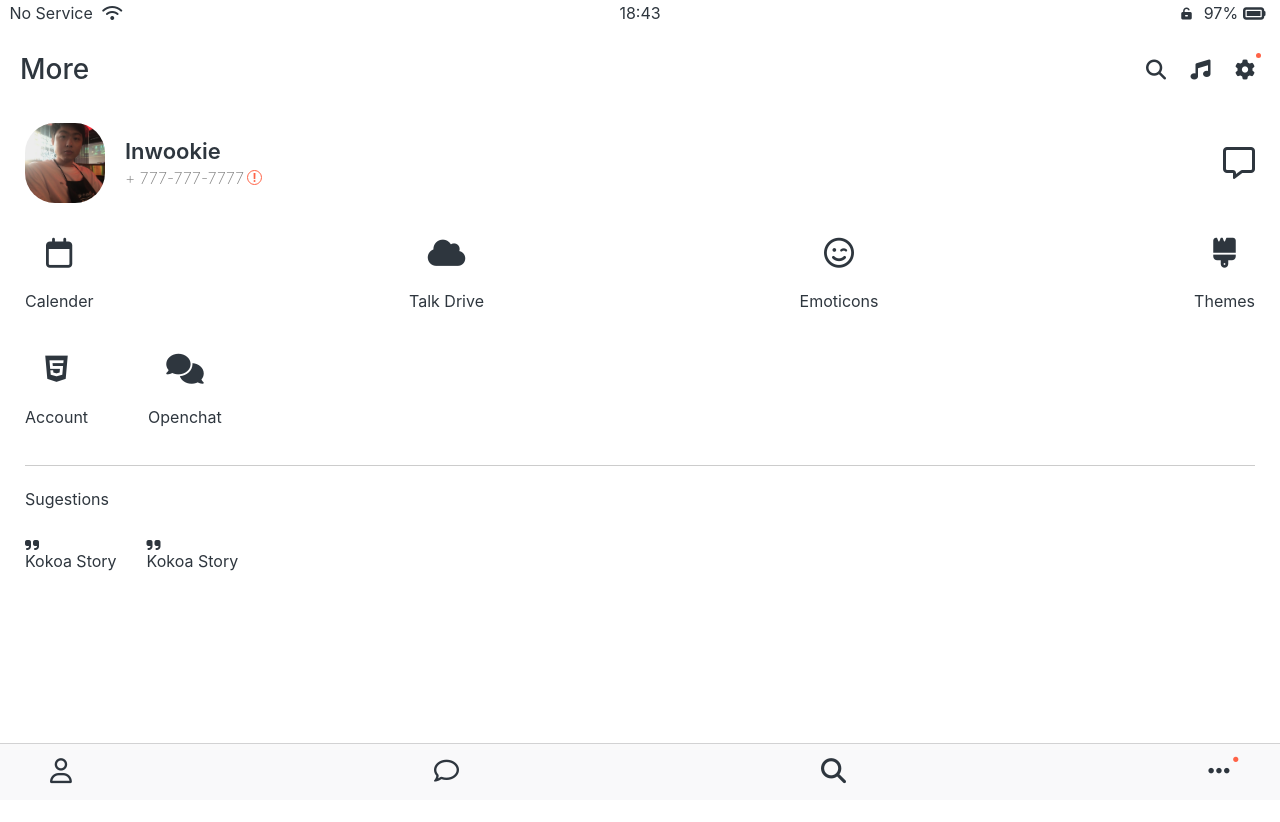
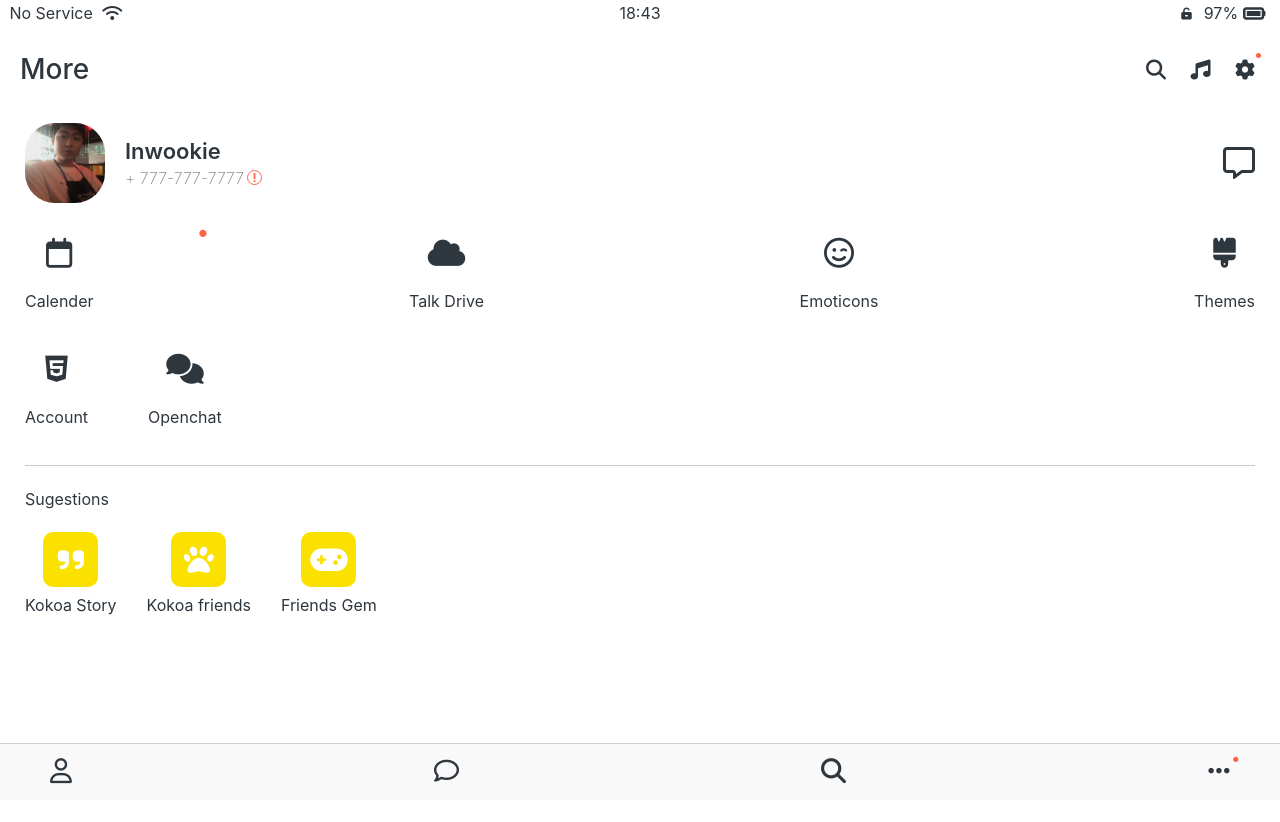
Before and after one commit to qikun1990/kakao-clone, a plain HTML site: page more.html in a window 1280 px wide. Drawn offline with Linux system fonts and the light colour scheme.

Commit message:
Updated more.css
Added more__red_dot

```diff
--- a/css/screens/more.css
+++ b/css/screens/more.css
@@ -14,6 +14,7 @@
 
 .more-suggestions__title {
   margin-bottom: 30px;
+  margin-bottom: 25px;
 }
 
 .more-suggestions__icons {
@@ -22,4 +23,33 @@
 
 .more-suggestions__icon {
   margin-right: 30px;
+  display: flex;
+  flex-direction: column;
+  align-items: center;
 }
+
+.more-suggestions__icon-image {
+  width: 55px;
+  height: 55px;
+  background-color: var(--yellow);
+  border-radius: 10px;
+  display: flex;
+  justify-content: center;
+  align-items: center;
+  margin-bottom: 10px;
+}
+
+.more-suggestions__icon-image i {
+  font-size: 30px;
+  color: white;
+}
+
+.more__red_dot {
+  color: tomato;
+  display: flex;
+  font-size: 120px;
+  position: absolute;
+  left: 195px;
+  top: 165px;
+  font-size: 55px;
+}
--- a/more.html
+++ b/more.html
@@ -60,6 +60,7 @@
         </div>
         <div class="icon-row__icon">
           <i class="fas fa-cloud"></i><span>Talk Drive</span>
+          <span class="more__red_dot">.</span>
         </div>
         <div class="icon-row__icon">
           <i class="far fa-smile-wink"></i><span>Emoticons</span>
@@ -87,9 +88,15 @@
           </div>
           <div class="more-suggestions__icon">
             <div class="more-suggestions__icon-image">
-              <i class="fas fa-quote-right"></i>
+              <i class="fas fa-paw"></i>
             </div>
-            <span class="more-suggestions__icon-text">Kokoa Story</span>
+            <span class="more-suggestions__icon-text">Kokoa friends</span>
+          </div>
+          <div class="more-suggestions__icon">
+            <div class="more-suggestions__icon-image">
+              <i class="fas fa-gamepad"></i>
+            </div>
+            <span class="more-suggestions__icon-text">Friends Gem</span>
           </div>
         </div>
       </div>
```
